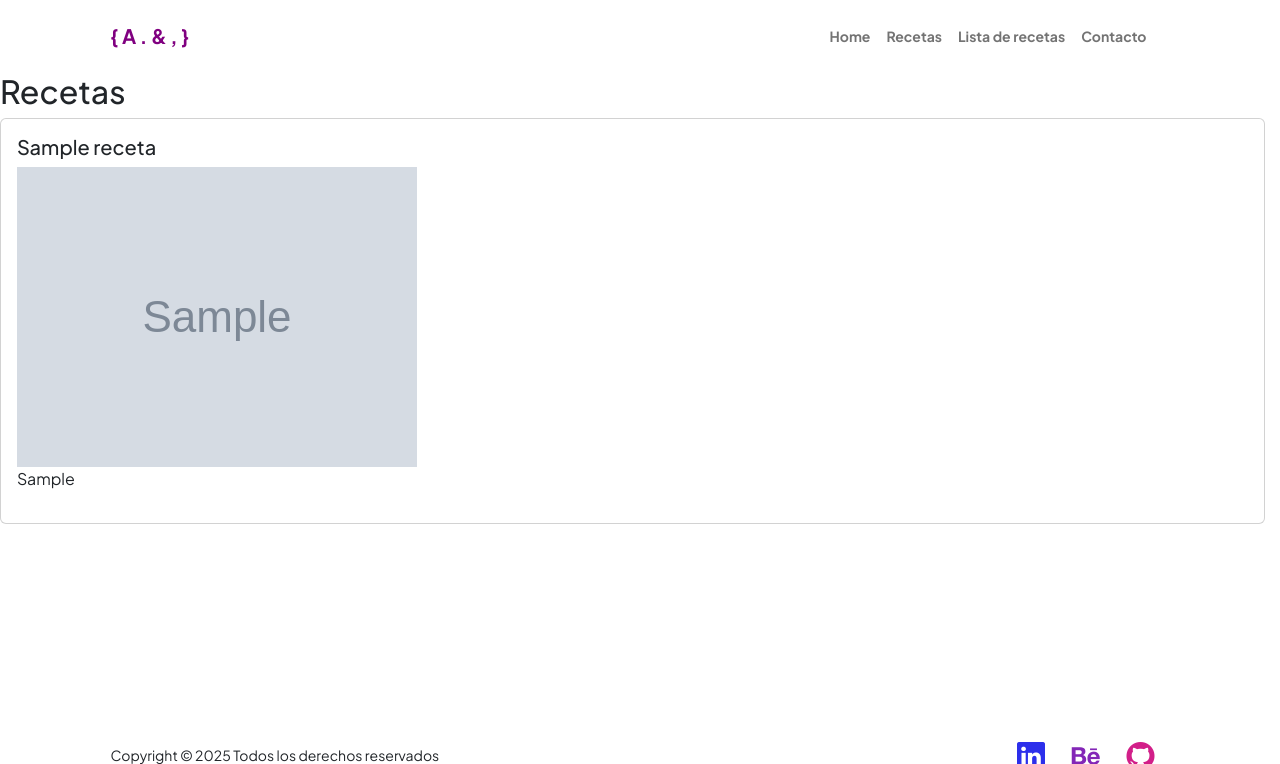
After one commit to matiluc/TuPrimeraPagina-Lucewicz, a Django app: page /lista_recetas in a window 1280 px wide. The commit adds this page. Shown: the top 764 px of the page. Run offline with Django 5.2, Linux system fonts and the light colour scheme; tables that the repository leaves empty hold one stand-in row (values such as "Sample post"); grey boxes marked "Sample" are stand-in pictures; some libraries are stand-ins or nearby versions.

```diff
--- a/config/urls.py
+++ b/config/urls.py
@@ -25,4 +25,8 @@ urlpatterns = [
     path('', views.index, name='index'),
     path('recetas', views.recetas, name='recetas'),
     path('contacto', views.contacto, name='contacto'),
+    path('lista_recetas', views.lista_recetas, name='lista_recetas'),
 ] + static(settings.MEDIA_URL, document_root=settings.MEDIA_ROOT)
+
+if settings.DEBUG:
+    urlpatterns += static(settings.MEDIA_URL, document_root=settings.MEDIA_ROOT)
--- a/portfolio/models.py
+++ b/portfolio/models.py
@@ -4,6 +4,9 @@ class Receta(models.Model):
     titulo = models.CharField(max_length=100)
     foto = models.ImageField(upload_to='recetas/', blank=True, null=True)
     receta = models.TextField()
+
+    def __str__(self):
+        return self.titulo
 
 class Chef(models.Model):
     nombre = models.CharField(max_length=40)
--- a/portfolio/templates/portfolio/contacto.html
+++ b/portfolio/templates/portfolio/contacto.html
@@ -1,4 +1,5 @@
 {%  extends 'portfolio/padre.html' %}
+
 {% load static %}
 
 {% block title %}Contacto{% endblock %}
--- a/portfolio/templates/portfolio/index.html
+++ b/portfolio/templates/portfolio/index.html
@@ -1,4 +1,5 @@
 {%  extends 'portfolio/padre.html' %}
+
 {% load static %}
 
 {% block title %}Inicio{% endblock %}
--- /dev/null
+++ b/portfolio/templates/portfolio/lista_recetas.html
@@ -0,0 +1,22 @@
+{%  extends 'portfolio/padre.html' %}
+
+{% load static %}
+
+{% block title %}Inicio{% endblock %}
+
+{% block contenido %}
+
+<h2>Recetas</h2>
+{% for receta in recetas %}
+    <div class="card mb-3">
+        <div class="card-body">
+            <h5>{{ receta.titulo }}</h5>
+            {% if receta.foto %}
+                <img src="{{ receta.foto.url }}" alt="Foto de {{ receta.titulo }}" class="img-fluid">
+            {% endif %}
+            <p>{{ receta.receta }}</p>
+        </div>
+    </div>
+{% endfor %}
+
+{% endblock %}
--- a/portfolio/templates/portfolio/padre.html
+++ b/portfolio/templates/portfolio/padre.html
@@ -35,7 +35,7 @@
                     <ul class="navbar-nav ms-auto mb-2 mb-lg-0 small fw-bolder">
                         <li class="nav-item"><a class="nav-link" href="{% url 'index' %}">Home</a></li>
                         <li class="nav-item"><a class="nav-link" href="{% url 'recetas' %}">Recetas</a></li>
-                        <li class="nav-item"><a class="nav-link" href="#">Acerca del Blog</a></li>
+                        <li class="nav-item"><a class="nav-link" href="{% url 'lista_recetas' %}">Lista de recetas</a></li>
                         <li class="nav-item"><a class="nav-link" href="{% url 'contacto' %}">Contacto</a></li>
                     </ul>
                 </div>
--- a/portfolio/templates/portfolio/recetas.html
+++ b/portfolio/templates/portfolio/recetas.html
@@ -1,4 +1,5 @@
 {%  extends 'portfolio/padre.html' %}
+
 {% load static %}
 
 {% block title %}Recetas{% endblock %}
--- a/portfolio/views.py
+++ b/portfolio/views.py
@@ -1,8 +1,6 @@
-from django.shortcuts import render
-from django.http import HttpResponse
-
-def saludar(request):
-    return HttpResponse("Hola desde Django")
+from django.shortcuts import render, redirect
+from .forms import RecetaForm
+from .models import Receta
 
 def padre(request):
     return render(request, "portfolio/padre.html")
@@ -15,3 +13,17 @@ def recetas(request):
 
 def contacto(request):
     return render(request, "portfolio/contacto.html")
+
+def lista_recetas(request):
+    recetas = Receta.objects.all()
+    return render(request, "portfolio/lista_recetas.html", {'recetas': recetas})
+
+def crear_receta(request):
+    if request.method == 'POST':
+        form = RecetaForm(request.POST, request.FILES)
+        if form.is_valid():
+            form.save()
+            return redirect('index')  # o a donde quieras volver
+    else:
+        form = RecetaForm()
+    return render(request, "portfolio/crear_receta.html", {'form': form})
```
Also changed, not shown: portfolio/forms.py (added, +7 -0 lines), portfolio/templates/portfolio/crear_receta.html (added, +16 -0 lines).
